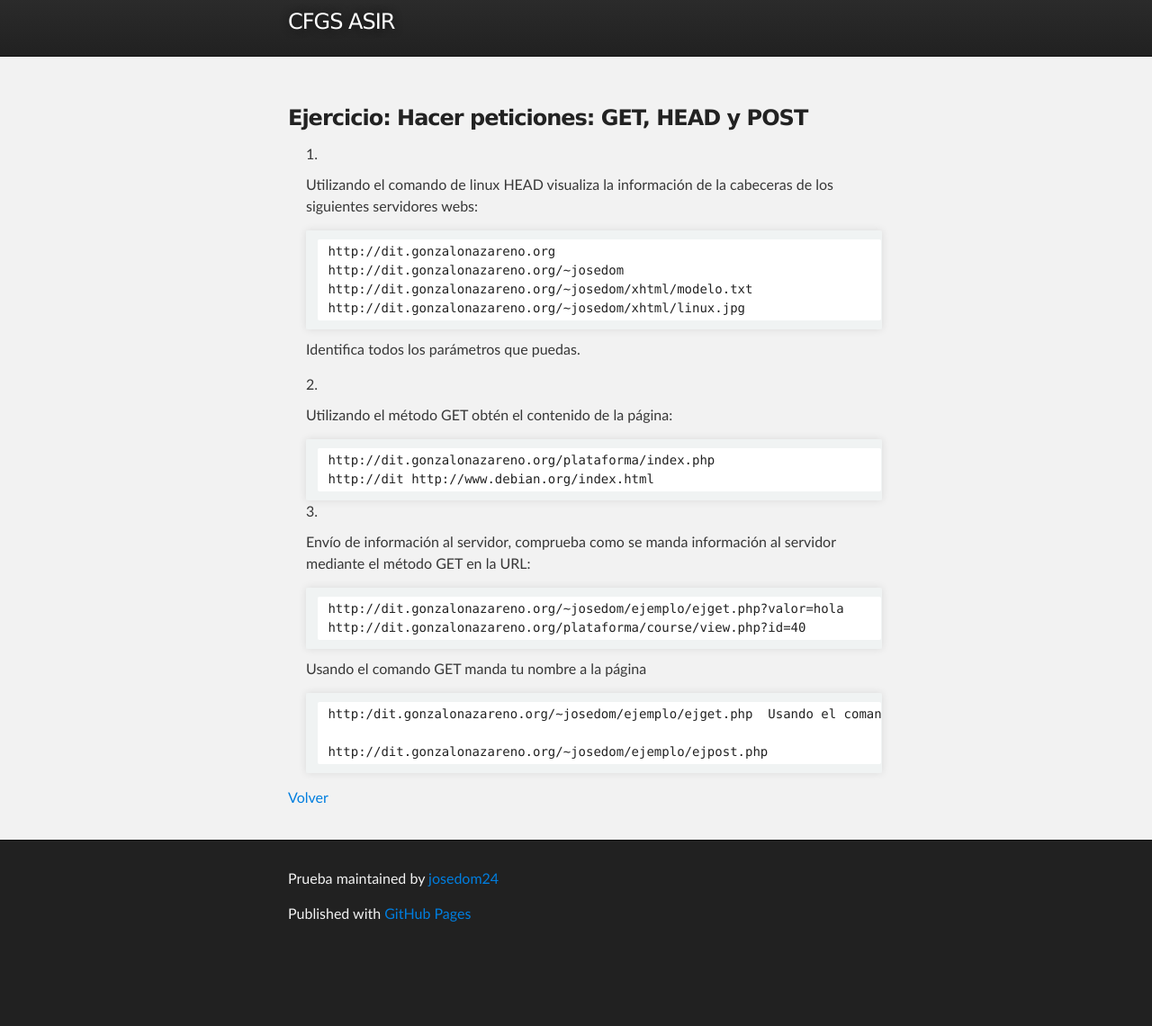
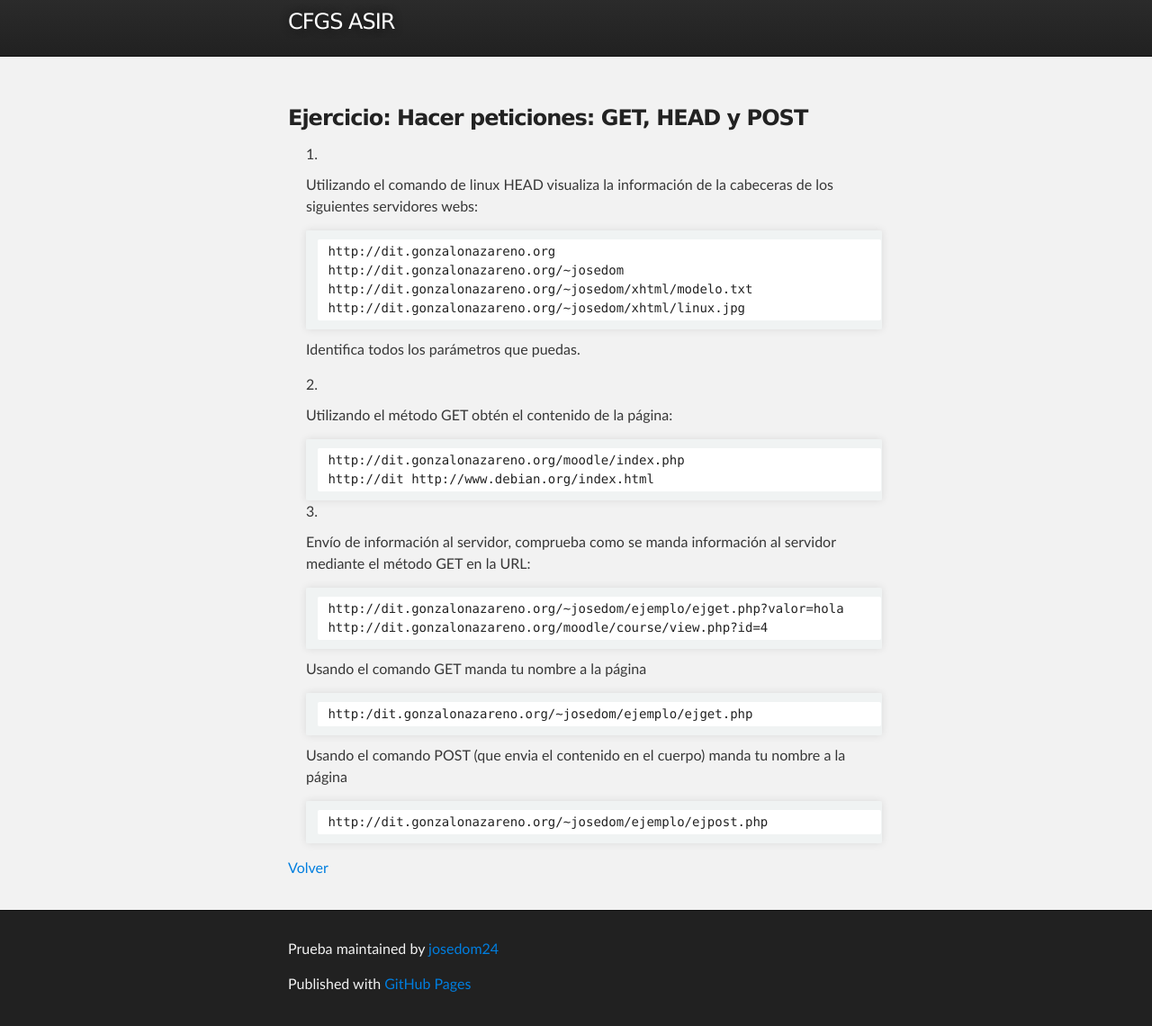
Before and after one commit to josedom24/josedom24.github.io, a Jekyll site: the page built from mod/serviciosgs/e_web_1.md, in a window 1280 px wide, cut to the strip 78-1218 px from the top of the page. Shown: the whole strip at 90% size. Built offline with Jekyll 4.4.1, drawn with Linux system fonts in a browser that asks for light colours; before the commit the page ends 1140 px from its top, so only the background shows below that; some of the changed lines change nothing that is shown.

Commit message:
Update e_web_1.md

```diff
--- a/mod/serviciosgs/e_web_1.md
+++ b/mod/serviciosgs/e_web_1.md
@@ -16,17 +16,18 @@ tagline: CFGS ASIR
 
 2. Utilizando el método GET obtén el contenido de la página:
 
-        http://dit.gonzalonazareno.org/plataforma/index.php
+        http://dit.gonzalonazareno.org/moodle/index.php
         http://dit http://www.debian.org/index.html
 
 3. Envío de información al servidor, comprueba como se manda información al servidor mediante el método GET en la URL:
 
         http://dit.gonzalonazareno.org/~josedom/ejemplo/ejget.php?valor=hola
-        http://dit.gonzalonazareno.org/plataforma/course/view.php?id=40
+        http://dit.gonzalonazareno.org/moodle/course/view.php?id=4
 
     Usando el comando GET manda tu nombre a la página
 
         http:/dit.gonzalonazareno.org/~josedom/ejemplo/ejget.php
+
     Usando el comando POST (que envia el contenido en el cuerpo) manda tu nombre a la página
 
         http://dit.gonzalonazareno.org/~josedom/ejemplo/ejpost.php
```
